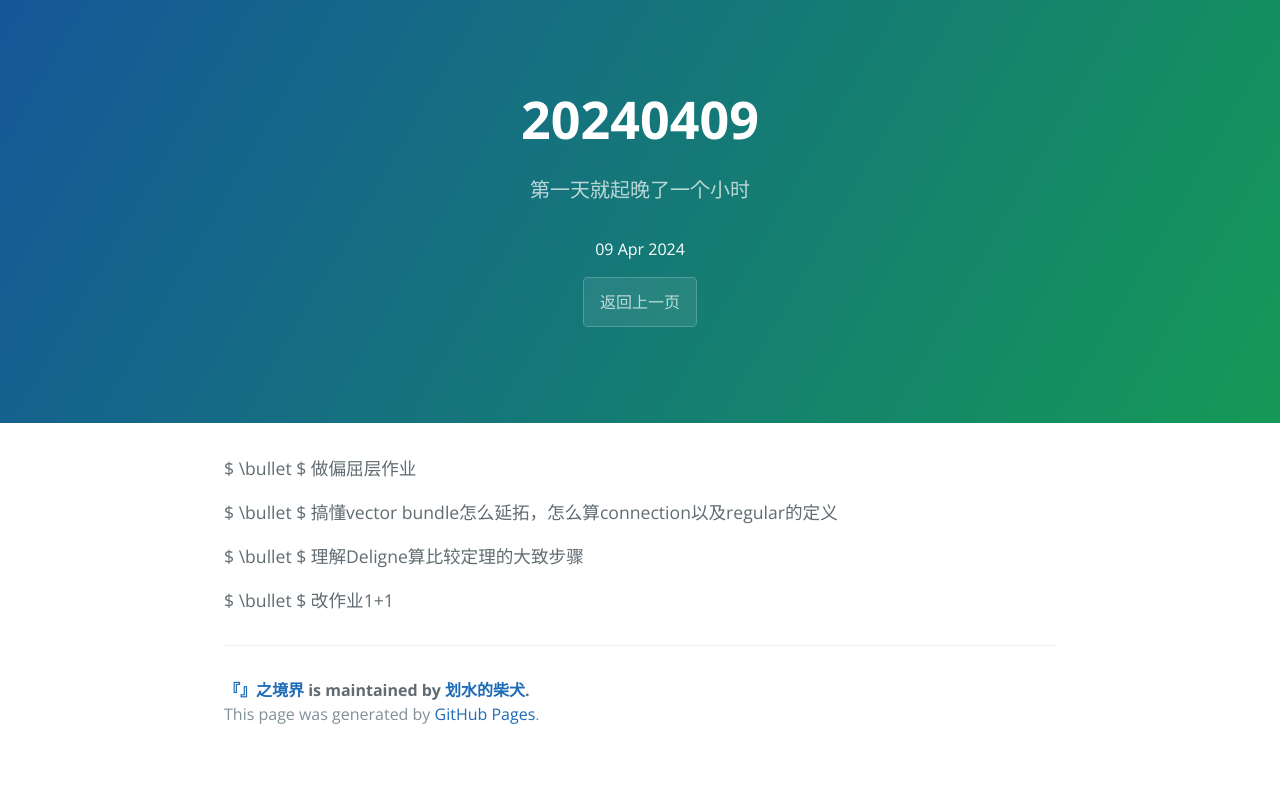
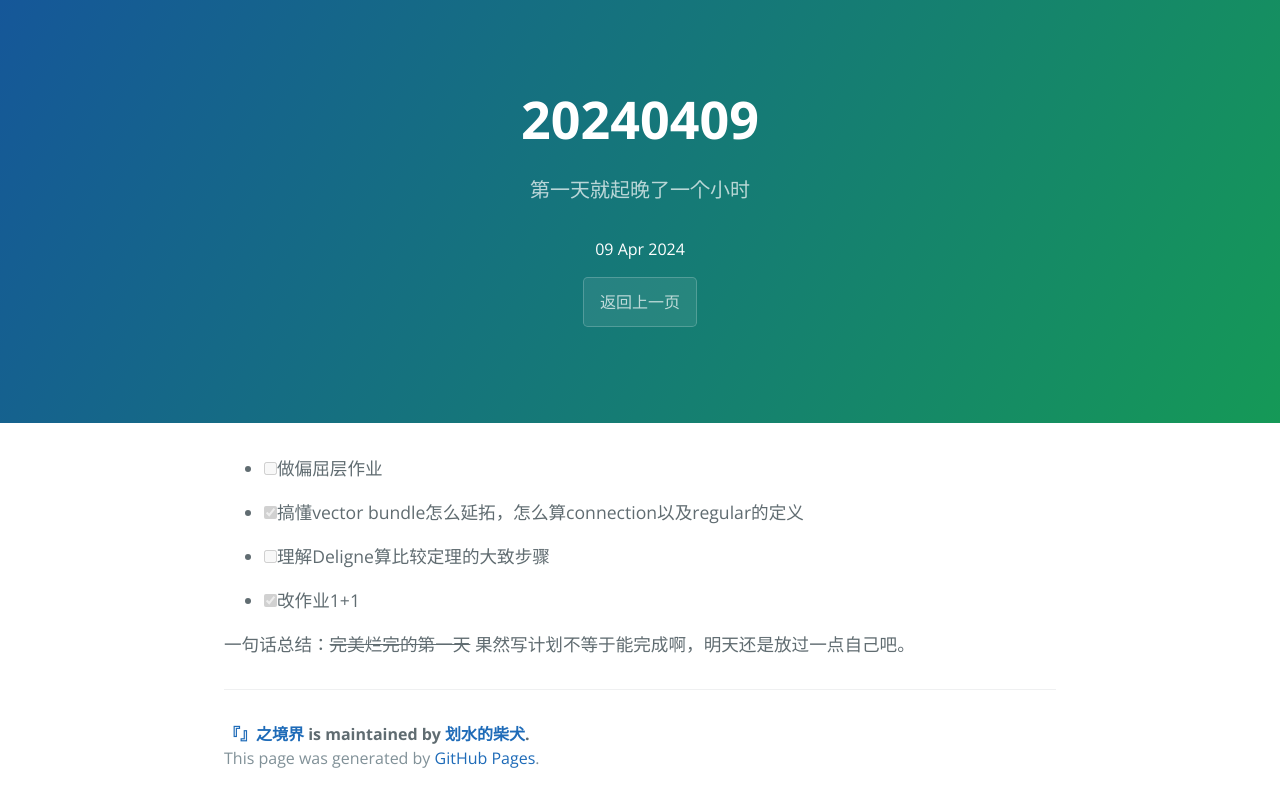
Before and after one commit to xiebaiting/xiebaiting.github.io, a Jekyll site: the page built from _posts/2024-04-09-20240409.md, in a window 1280 px wide. Shown: the top 807 px of the page. Built offline with Jekyll 4.4.1, drawn with Linux system fonts in a browser that asks for light colours.

Commit message:
20240409daily2

```diff
--- a/_posts/2024-04-09-20240409.md
+++ b/_posts/2024-04-09-20240409.md
@@ -5,10 +5,14 @@ tagline: 第一天就起晚了一个小时
 categories: 每日计划
 ---
 
-$ \bullet $ 做偏屈层作业
 
-$ \bullet $ 搞懂vector bundle怎么延拓，怎么算connection以及regular的定义
 
-$ \bullet $ 理解Deligne算比较定理的大致步骤
+- [ ] 做偏屈层作业
 
-$ \bullet $ 改作业1+1
+- [x] 搞懂vector bundle怎么延拓，怎么算connection以及regular的定义
+
+- [ ] 理解Deligne算比较定理的大致步骤
+
+- [x] 改作业1+1
+
+一句话总结：~~完美烂完的第一天~~ 果然写计划不等于能完成啊，明天还是放过一点自己吧。
```
